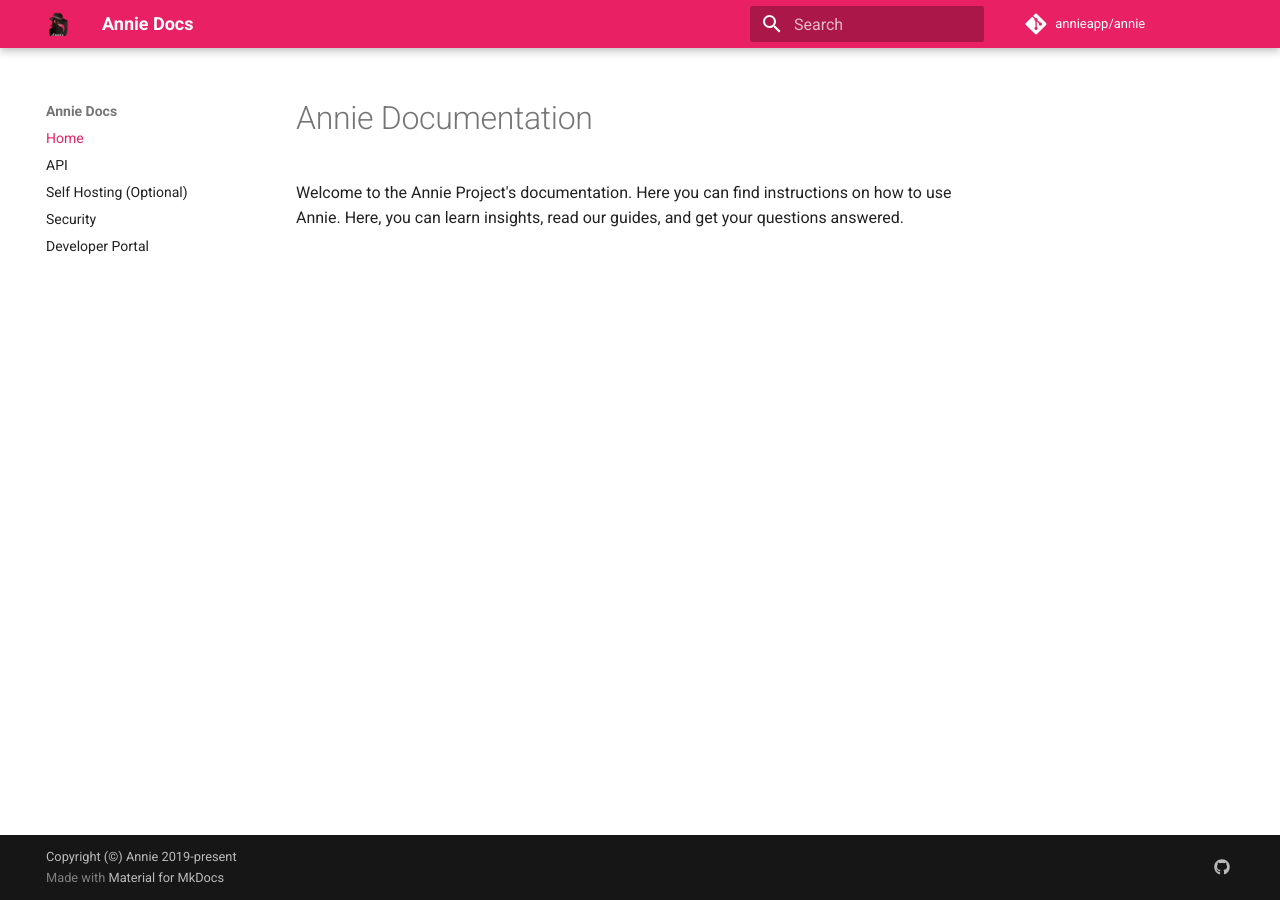
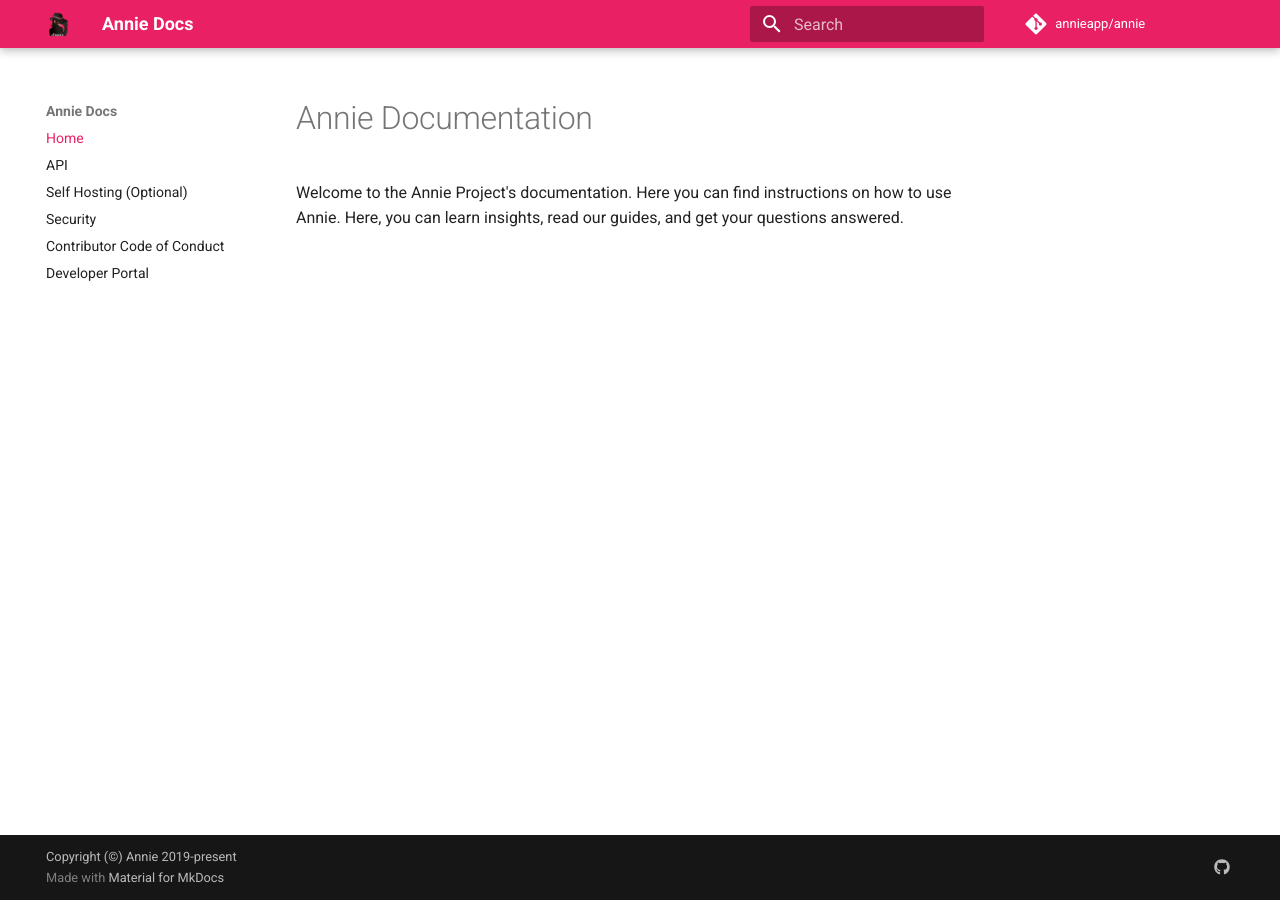
Before and after one commit to annieapp/annie, an MkDocs documentation site: the page built from docs/index.md, in a window 1280 px wide. Built offline with MkDocs 1.6.1 and Material for MkDocs 9.7.7, drawn with Linux system fonts in a browser that asks for light colours; comment, search, counter and statistics services are not loaded.

Commit message:
move code of conduct to /docs

```diff
--- a/mkdocs.yml
+++ b/mkdocs.yml
@@ -55,4 +55,5 @@
   - API: api.md
   - 'Self Hosting (Optional)': selfhost.md
   - Security: security.md
+  - 'Contributor Code of Conduct': code_of_conduct.md
   - 'Developer Portal': development.md
```
